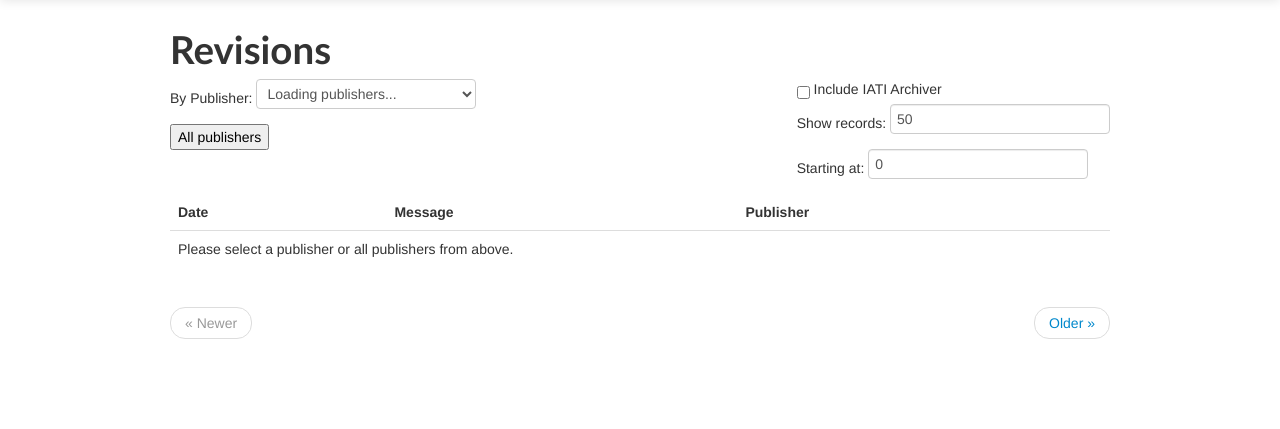
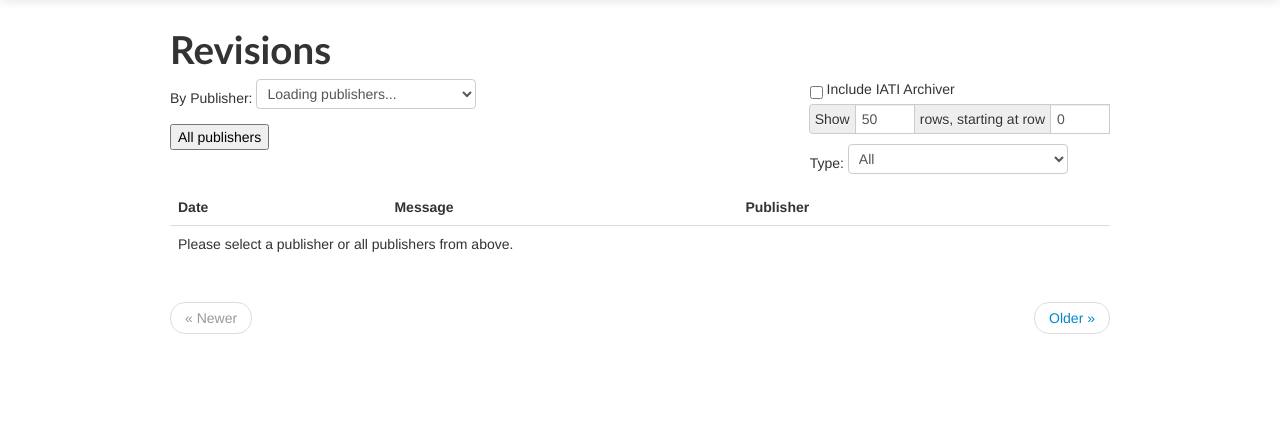
Before and after one commit to markbrough/IATI-Updates, a Flask app: template iatiupdates/templates/revision.html in a window 1280 px wide. Shown: the part 41-470 px from the top of the page. Run offline with Flask 2, Linux system fonts and the light colour scheme; the template is opened without the code that fills it, so the values that code supplies are empty; some libraries are stand-ins or nearby versions.

Commit message:
Allow message method to be used in revisions browser

```diff
--- a/iatiupdates/templates/revision.html
+++ b/iatiupdates/templates/revision.html
@@ -11,8 +11,20 @@
     <h1>Revisions</h1>
     <div class="pull-right">
             <label for="include_iati_archiver"><input type="checkbox" id="include_iati_archiver" /> Include IATI Archiver</label>
-            <label for="limit">Show records: <input type="text" id="limit" value="50" /></label>
-            <label for="offset">Starting at: <input type="text" id="offset" value="0" /></label>
+            <div class="input-append input-prepend">
+                <span class="add-on">Show</span>
+                <input type="text" id="limit" value="50" class="span1" />
+                <span class="add-on">rows, starting at row</span>
+                <input type="text" id="offset" value="0" class="span1" />
+            </div>
+
+            <label for="message_method_select">Type: <select name="message_method_select" id="method_select" >
+            <option value="all">All</option>
+            <option value="create">Create</option>
+            <option value="update">Update</option>
+            <option value="delete">Delete</option>
+            <option value=""></option>
+            </select>
         </div>
         <label for="publisher_select">By Publisher: <select name="publisher_select" id="publisher_select" >
         <option value="">Loading publishers...</option>
@@ -52,6 +64,10 @@
         offset = 0;
         $("#offset").val(offset);
         $(".previous").addClass("disabled");
+        get_packagegroup_data();
+    });
+
+    $("#method_select").change(function(e){
         get_packagegroup_data();
     });
 
@@ -96,6 +112,14 @@
                 var conditions = '"packagegroup_name":"' + packagegroup_name + '", "exclude_iatiarchiver":""';
             }
         }
+        method = $("#method_select").val();
+        if (method != "all") {
+            if (conditions != "") {
+                conditions = conditions + ", ";
+            }
+            conditions = conditions + '"message_method":"' + method+'"'
+        }
+
         if (conditions != "") {
             conditions = "&conditions={" + conditions + "}";
         }
```
